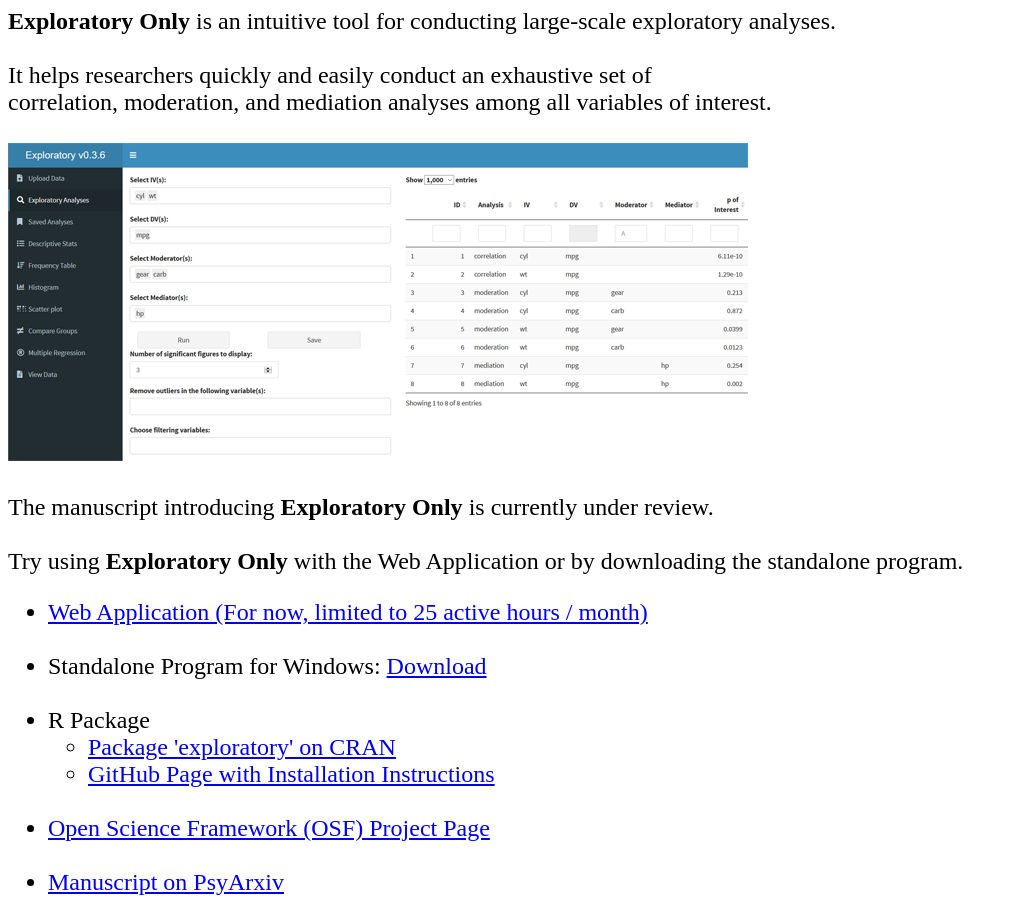
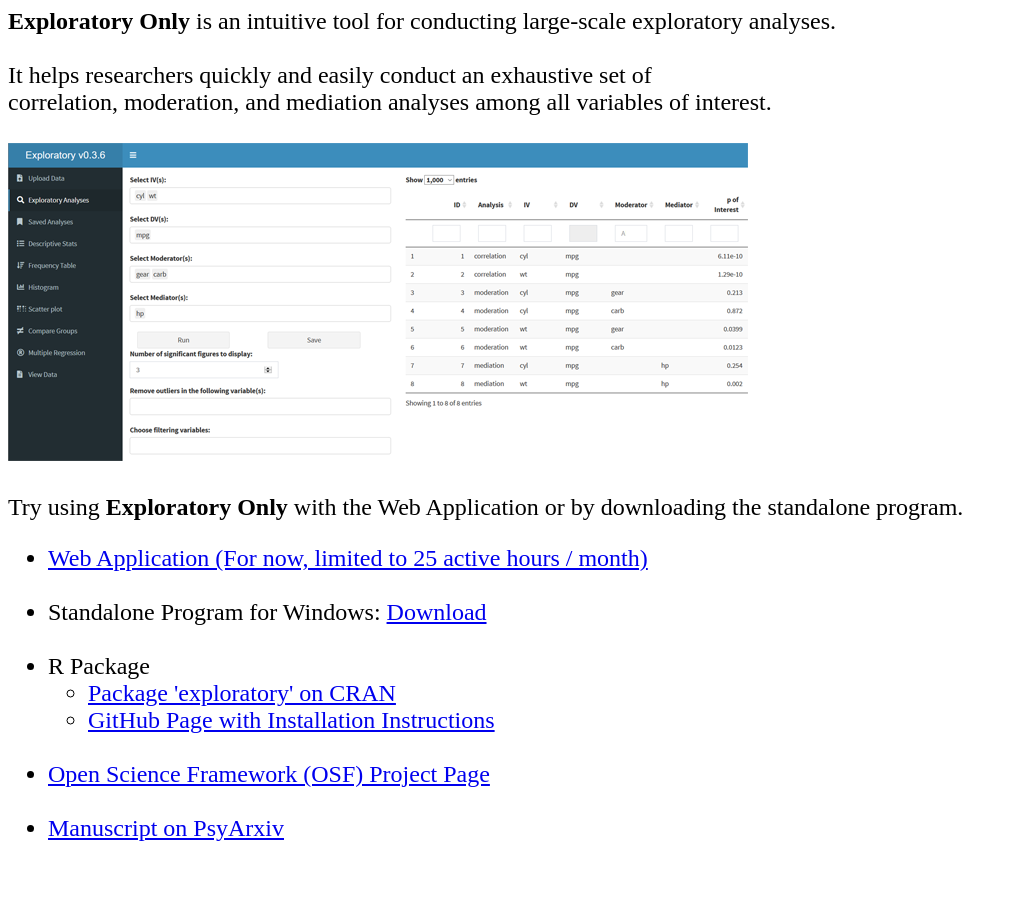
Before and after one commit to jinkim3/exploratory_only_website, a plain HTML site: page index.html in a window 1280 px wide. Shown: the whole page, without its empty margins (0-1017 px from the left). After the commit the page ends 866 px from the top, so only its background shows below. Drawn offline with Linux system fonts and the light colour scheme.

Commit message:
Update index.html

```diff
--- a/index.html
+++ b/index.html
@@ -32,9 +32,7 @@
         alt="Exploratory Only GUI"></a>
         </div>
         <div id="intro_2" style="font-size: x-large">
-        <br>The manuscript introducing <b>Exploratory Only</b> is
-        currently under review.
-        <br><br>Try using <b>Exploratory Only</b> with the Web Application or
+        <br>Try using <b>Exploratory Only</b> with the Web Application or
         by downloading the standalone program.
         </div>
         <ul>
```
